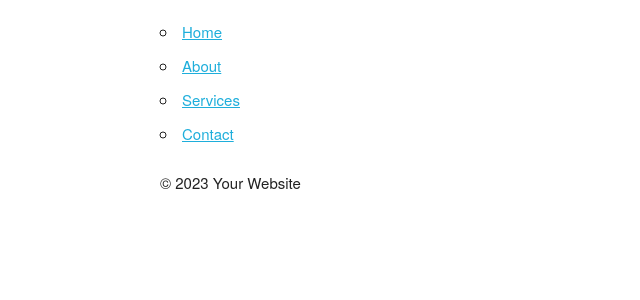
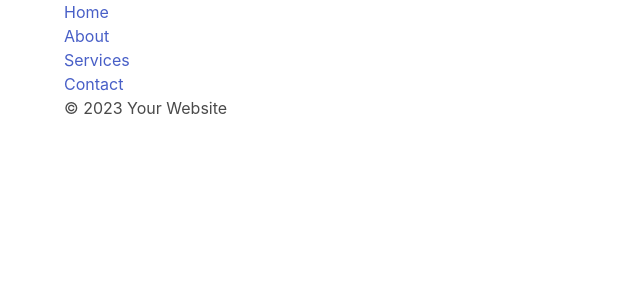
Before and after one commit to Varad-13/recommendation-engine-pvt, a Django app: template giggity/templates/core/base.html in a window 1280 px wide. Shown: the top 300 px of the page, without its empty margins (0-640 px from the left). Run offline with Django 4.2, Linux system fonts and the light colour scheme; the template is opened without the code that fills it, so the values that code supplies are empty.

Commit message:
Import bulma and font awesome in base.html

```diff
--- a/giggity/templates/core/base.html
+++ b/giggity/templates/core/base.html
@@ -1,10 +1,14 @@
 <!DOCTYPE html>
 <html lang="en">
+
 <head>
-    <meta charset="UTF-8">
-    <meta name="viewport" content="width=device-width, initial-scale=1.0">
-    <title>{% block title %}Your Website Title{% endblock %}</title>
-    <link rel="stylesheet" href="https://cdnjs.cloudflare.com/ajax/libs/skeleton/2.0.4/skeleton.min.css">
+  <meta charset="UTF-8">
+  <meta name="viewport" content="width=device-width, initial-scale=1.0">
+  <title>{% block title %}{% endblock %} | Giggity</title>
+  <link rel="icon" type="image/x-icon" href="/media/imgs/landing/money.webp" />
+  <link rel="stylesheet" href="https://cdnjs.cloudflare.com/ajax/libs/bulma/0.9.4/css/bulma.min.css">
+  <link href="https://stackpath.bootstrapcdn.com/font-awesome/4.7.0/css/font-awesome.min.css" rel="stylesheet"
+    integrity="sha384-wvfXpqpZZVQGK6TAh5PVlGOfQNHSoD2xbE+QkPxCAFlNEevoEH3Sl0sibVcOQVnN" crossorigin="anonymous">
 </head>
 <body>
     <div class="container">
--- a/giggity/templates/core/landing.html
+++ b/giggity/templates/core/landing.html
@@ -4,7 +4,8 @@
 <head>
   <meta charset="UTF-8">
   <meta name="viewport" content="width=device-width, initial-scale=1.0">
-  <title>Document</title>
+  <title>Giggity</title>
+  <link rel="icon" type="image/x-icon" href="/media/imgs/landing/money.webp" />
   <link rel="stylesheet" href="https://cdnjs.cloudflare.com/ajax/libs/bulma/0.9.4/css/bulma.min.css">
   <link href="https://stackpath.bootstrapcdn.com/font-awesome/4.7.0/css/font-awesome.min.css" rel="stylesheet"
     integrity="sha384-wvfXpqpZZVQGK6TAh5PVlGOfQNHSoD2xbE+QkPxCAFlNEevoEH3Sl0sibVcOQVnN" crossorigin="anonymous">
```
